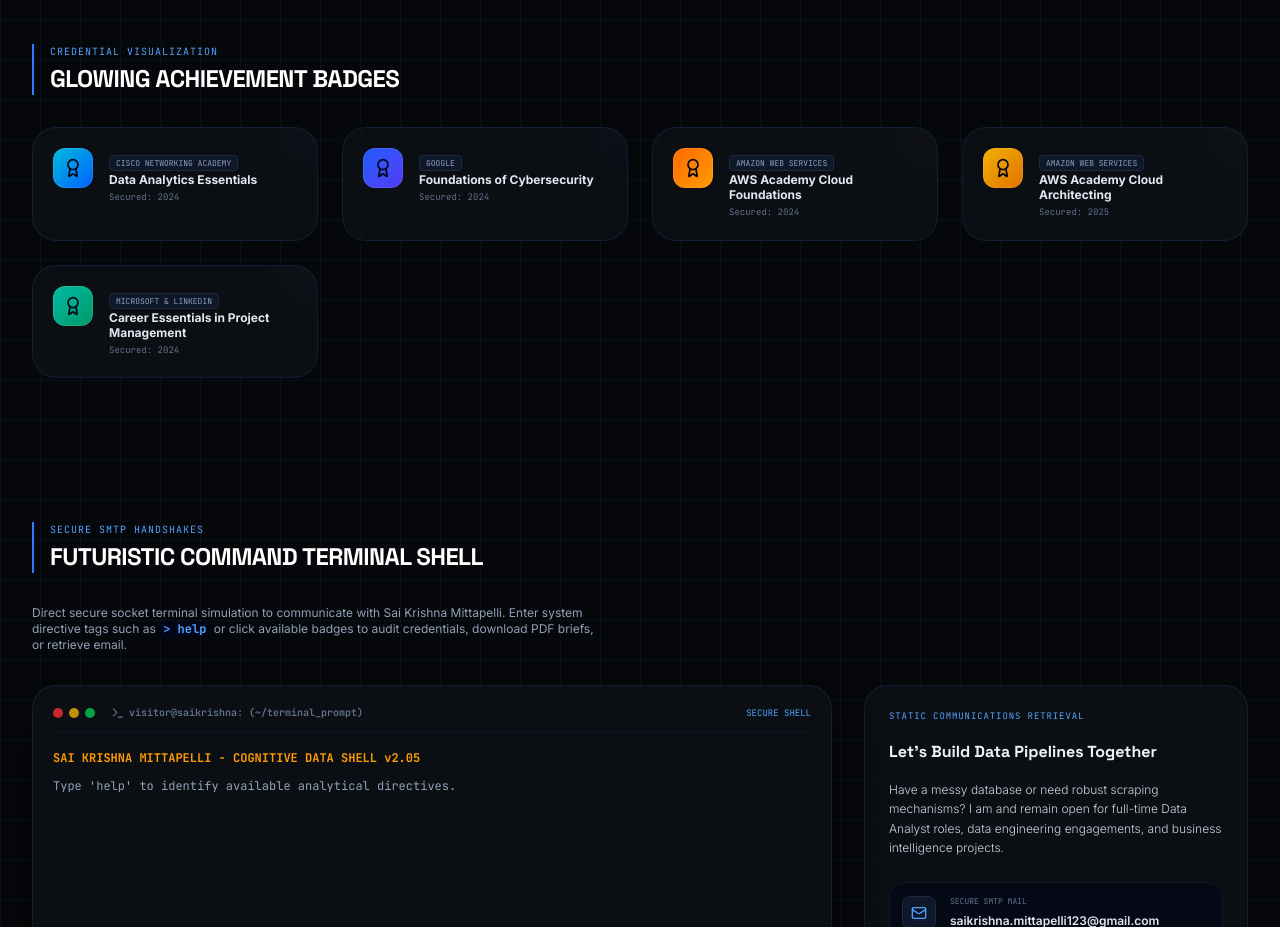
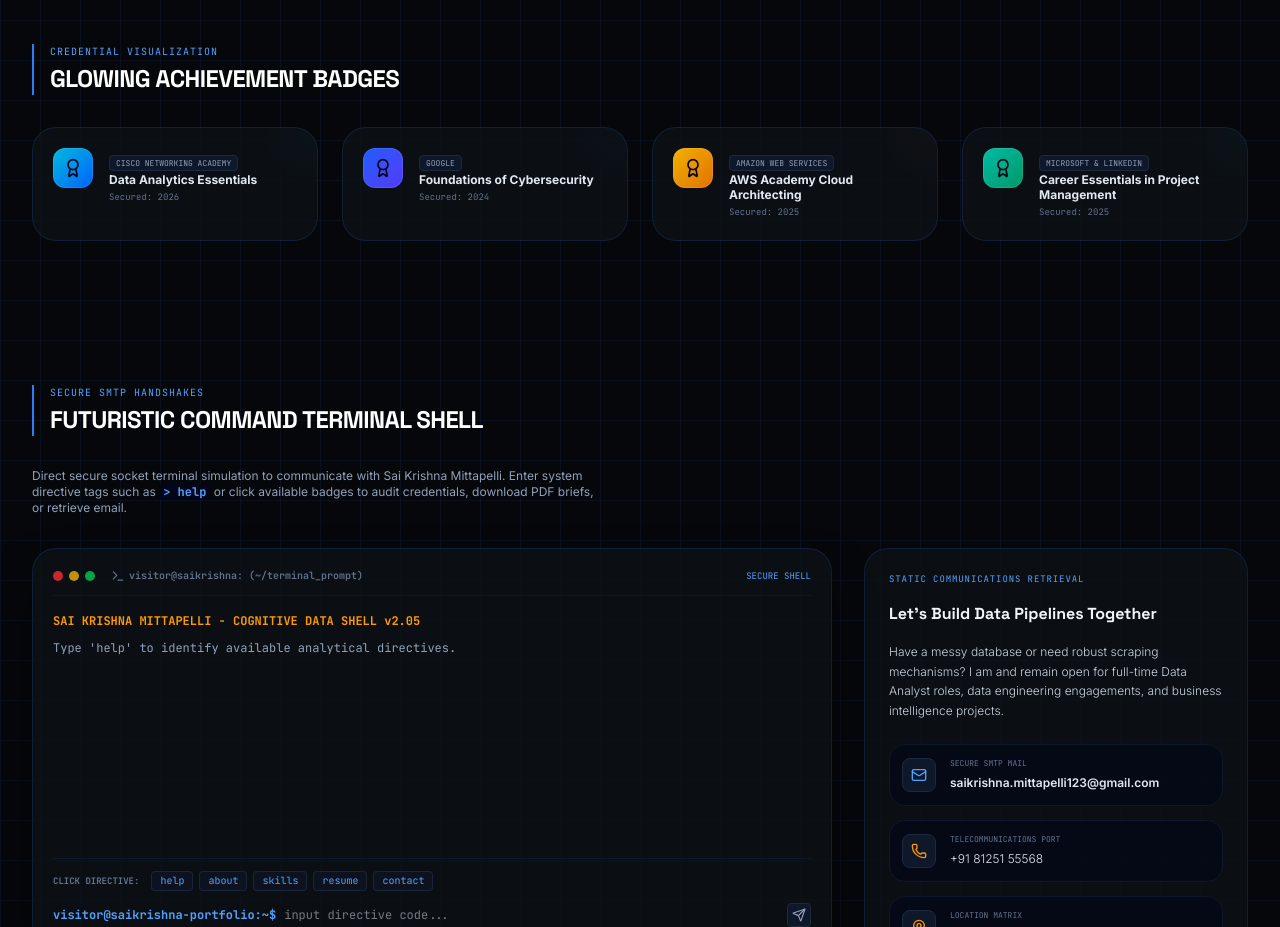
Before and after one commit to mittapellisaikrishna/data-analyst-portfolio, a React (Vite) app: page / in a window 1280 px wide. Shown: the part 4780-5707 px from the top of the page. Built offline with nearby package versions, Linux system fonts and the light colour scheme.

Commit message:
Update certification dates and remove AWS Academy Cloud Foundations

```diff
--- a/src/data.ts
+++ b/src/data.ts
@@ -217,7 +217,7 @@ export const CERTIFICATIONS: Certification[] = [
     issuer: "Cisco Networking Academy",
     badgeColor: "from-cyan-500 to-blue-600",
     glowColor: "rgba(6, 182, 212, 0.4)",
-    date: "2024",
+    date: "2026",
     credentialUrl: "https://www.credly.com/badges/44de4cdf-ff23-438f-a3bb-0c79a85a2ee9"
   },
   {
@@ -228,14 +228,6 @@ export const CERTIFICATIONS: Certification[] = [
     glowColor: "rgba(37, 99, 235, 0.4)",
     date: "2024",
     credentialUrl: "https://www.coursera.org/account/accomplishments/verify/AGAN5VB3YVFR"
-  },
-  {
-    id: "cert-aws-found",
-    name: "AWS Academy Cloud Foundations",
-    issuer: "Amazon Web Services",
-    badgeColor: "from-orange-500 to-amber-500",
-    glowColor: "rgba(249, 115, 22, 0.4)",
-    date: "2024"
   },
   {
     id: "cert-aws-arch",
@@ -252,7 +244,7 @@ export const CERTIFICATIONS: Certification[] = [
     issuer: "Microsoft & LinkedIn",
     badgeColor: "from-teal-500 to-emerald-600",
     glowColor: "rgba(20, 184, 166, 0.4)",
-    date: "2024",
+    date: "2025",
     credentialUrl: "https://www.linkedin.com/learning/certificates/23bfb06a35003c19c590fb0ed493c37d3fac7ab0c642c59741d594338138a7e1"
   }
 ];
```
